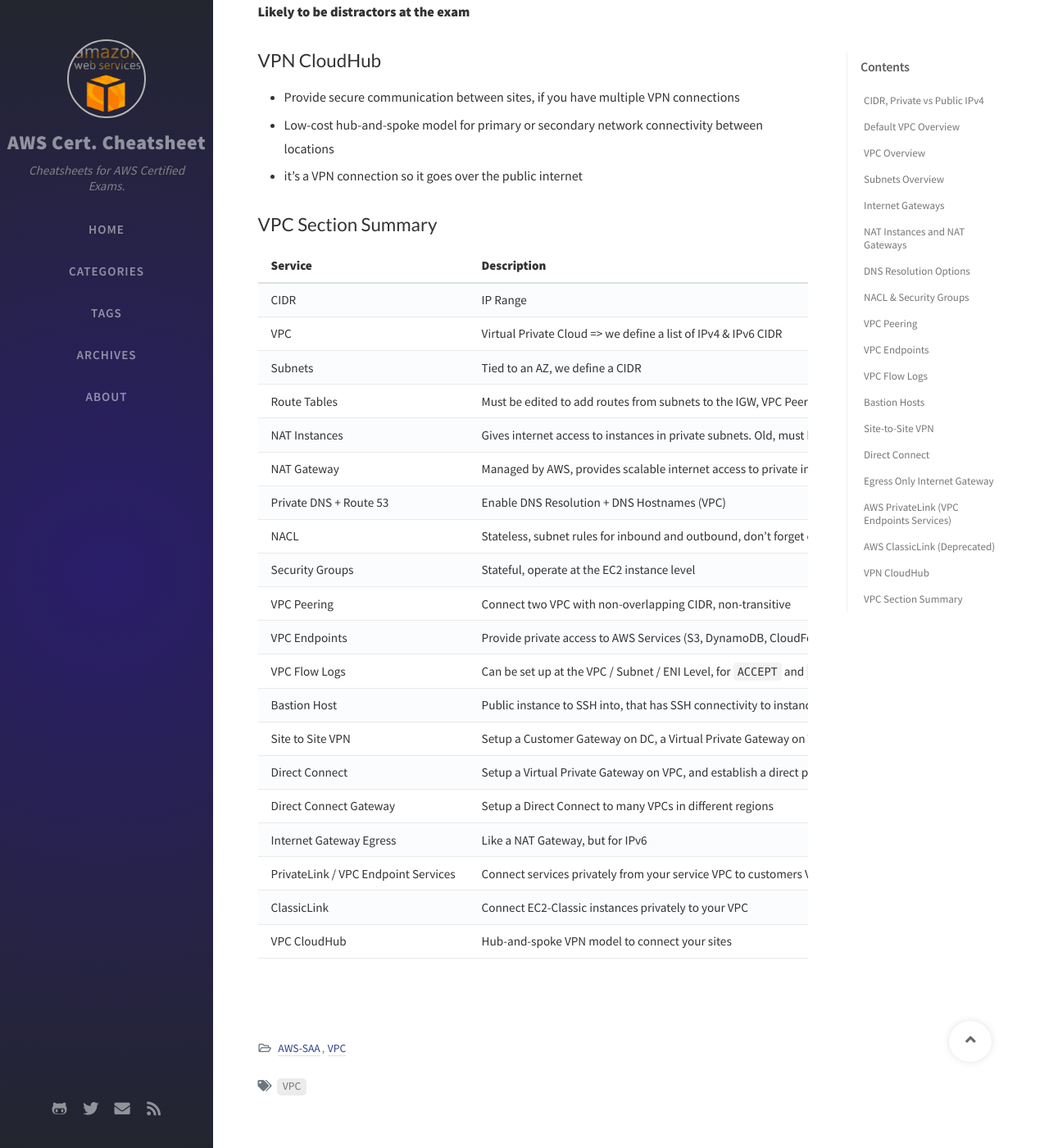
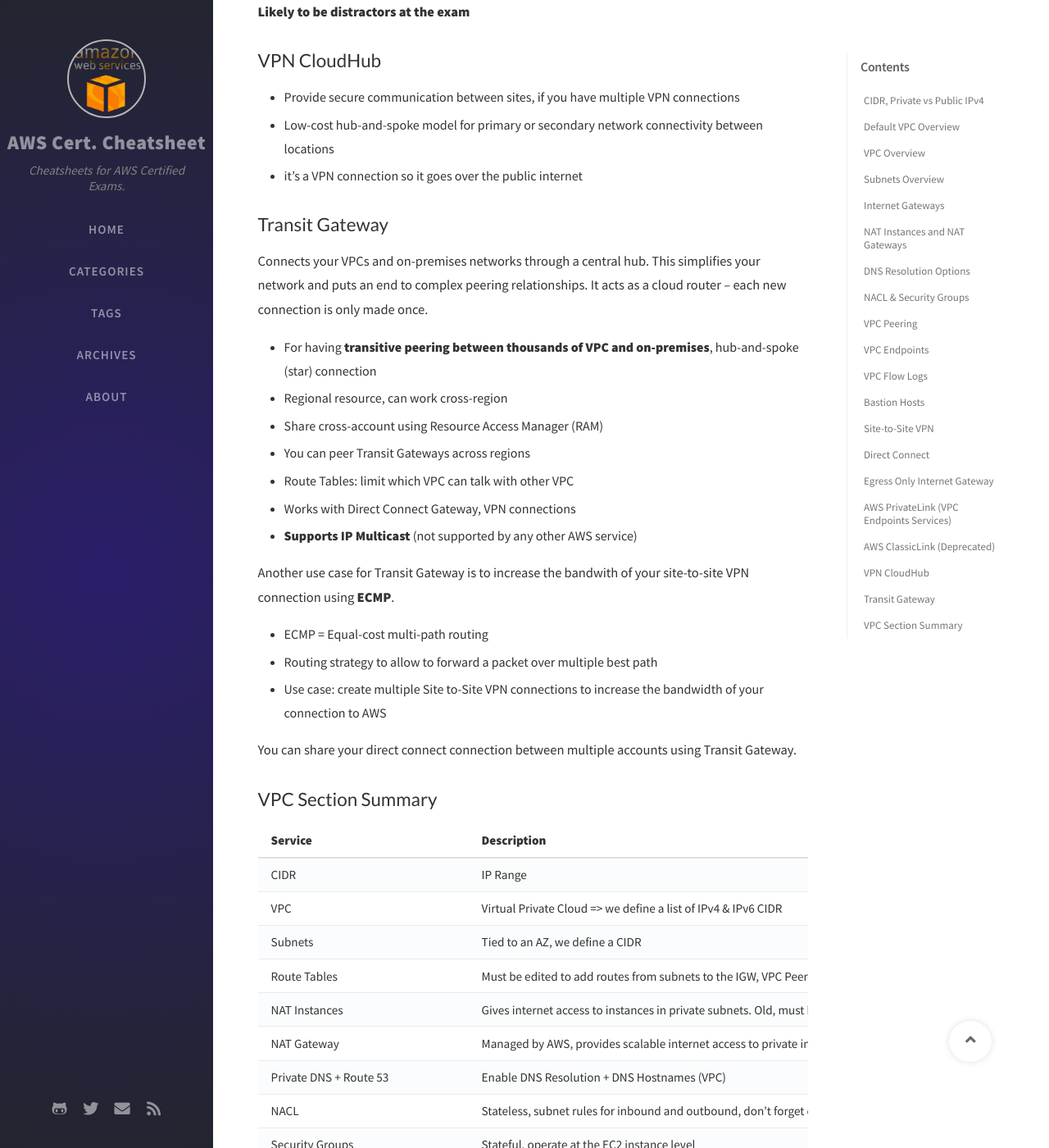
Before and after one commit to Zhenye-Na/aws-certs-cheatsheet, a Jekyll site: the page built from _posts/2020-09-02-vpc.md, in a window 1280 px wide and 1400 px high, scrolled down 13051 px. Shown: the whole window at 82% size. Built offline with Jekyll 4.4.1, drawn with Linux system fonts in a browser that asks for light colours; nearby versions of some CDN libraries; comment, search, counter and statistics services are not loaded; some of the changed text lies outside the part shown.

Commit message:
VPC cheatsheet: add transit gateway

```diff
--- a/_posts/2020-09-02-vpc.md
+++ b/_posts/2020-09-02-vpc.md
@@ -457,6 +457,25 @@
 - it's a VPN connection so it goes over the public internet
 
 
+## Transit Gateway
+
+Connects your VPCs and on-premises networks through a central hub. This simplifies your network and puts an end to complex peering relationships. It acts as a cloud router – each new connection is only made once.
+- For having **transitive peering between thousands of VPC and on-premises**, hub-and-spoke (star) connection
+- Regional resource, can work cross-region
+- Share cross-account using Resource Access Manager (RAM)
+- You can peer Transit Gateways across regions
+- Route Tables: limit which VPC can talk with other VPC
+- Works with Direct Connect Gateway, VPN connections
+- **Supports IP Multicast** (not supported by any other AWS service)
+
+Another use case for Transit Gateway is to increase the bandwith of your site-to-site VPN connection using **ECMP**.
+- ECMP = Equal-cost multi-path routing
+- Routing strategy to allow to forward a packet over multiple best path
+- Use case: create multiple Site to-Site VPN connections to increase the bandwidth of your connection to AWS
+
+You can share your direct connect connection between multiple accounts using Transit Gateway.
+
+
 ## VPC Section Summary
 
 
@@ -482,3 +501,4 @@
 | PrivateLink / VPC Endpoint Services | Connect services privately from your service VPC to customers VPC; Does not need VPC peering, public internet, NAT gateway, route tables; Must be used with Network Load Balancer & ENI |
 | ClassicLink                         | Connect EC2-Classic instances privately to your VPC                                                                                                                                      |
 | VPC CloudHub                        | Hub-and-spoke VPN model to connect your sites                                                                                                                                            |
+| Transit gateway                     | Peering between thousands of VPC and on-premises, hub-and-spoke (star) connection
```
